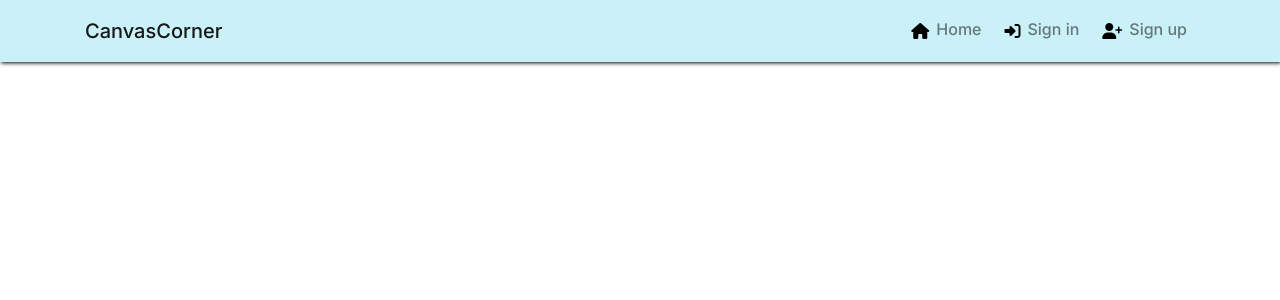
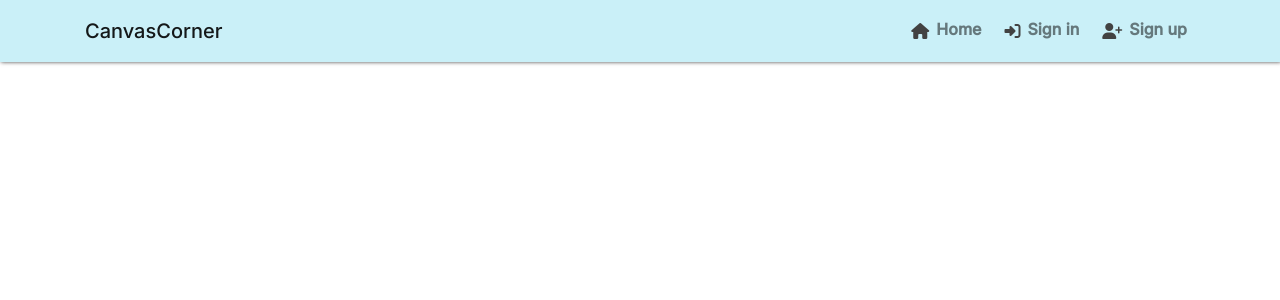
Before and after one commit to damidaramola/canvas-corner, a React (Create React App) app: page / in a window 1280 px wide. Shown: the top 300 px of the page. Built offline with nearby package versions, Linux system fonts and the light colour scheme.

Commit message:
add styling to app links

```diff
--- a/src/App.module.css
+++ b/src/App.module.css
@@ -19,12 +19,12 @@
 /* style app icons */
 
 a:hover i {
-    color:var(--dark-grey);
+    color:var(--black);
     transition: color ease-in-out 0.3s;
   }
 
   i {
-    color: var(--black);
+    color: var(--dark-grey);
     font-size: 1rem;
     padding: 7px;
     vertical-align: middle;
@@ -35,3 +35,17 @@ a:hover i {
     transition: color ease-in-out 0.3s;
     color: var(--black);
   }
+
+  /* app links */
+a {
+    color: var(--black);
+    font-weight: bold;
+  }
+
+  a:hover {
+    text-decoration: none;
+  }
+
+  a:hover i {
+    color: var(--black)
+  }
--- a/src/styles/NavBar.module.css
+++ b/src/styles/NavBar.module.css
@@ -1,5 +1,5 @@
 
 .NavBar{
    background-color:var(--light-blue);
-   box-shadow: 1px 1px 4px   var(--black);
+   box-shadow: 1px 0px 4px   var(--dark-grey);
 }
```
